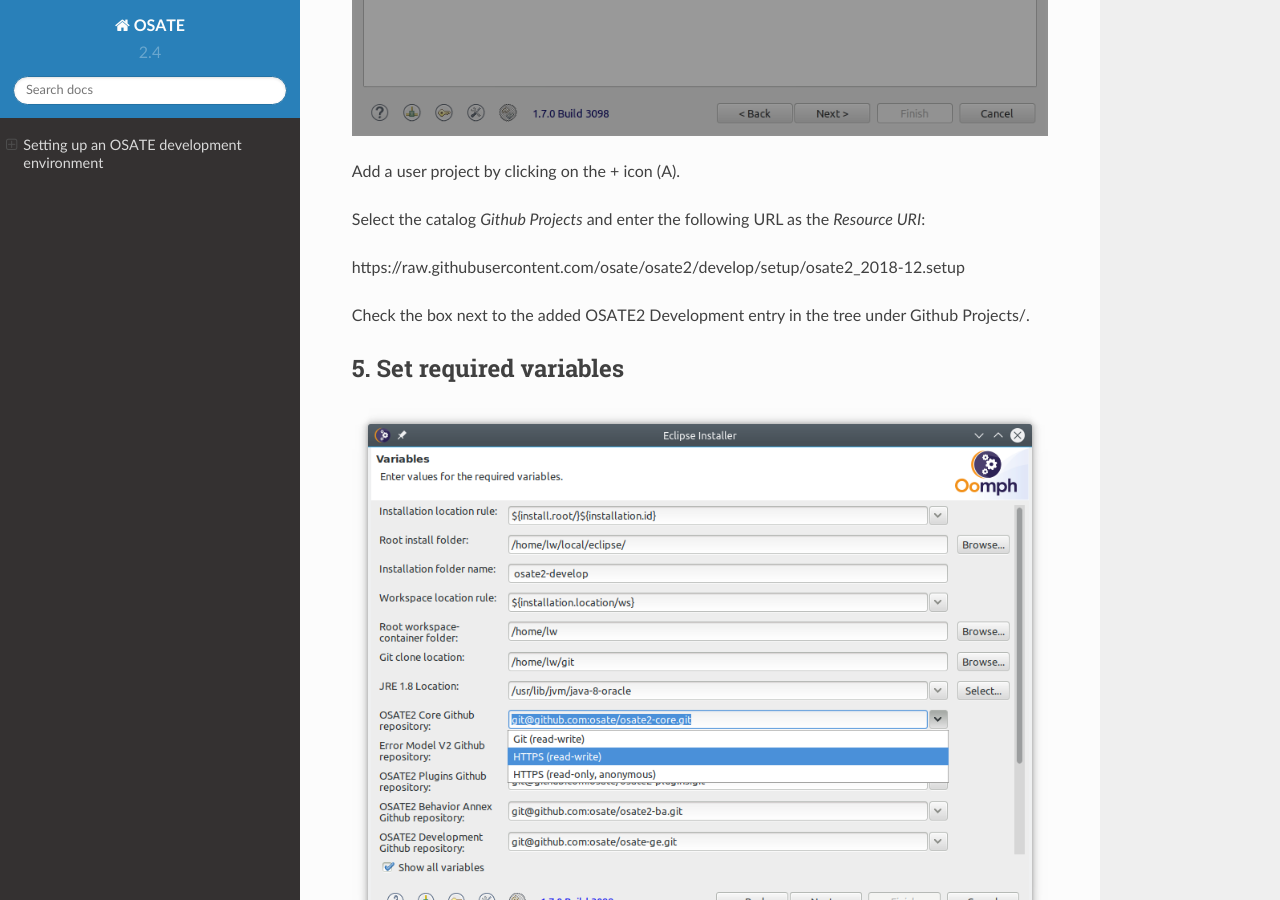
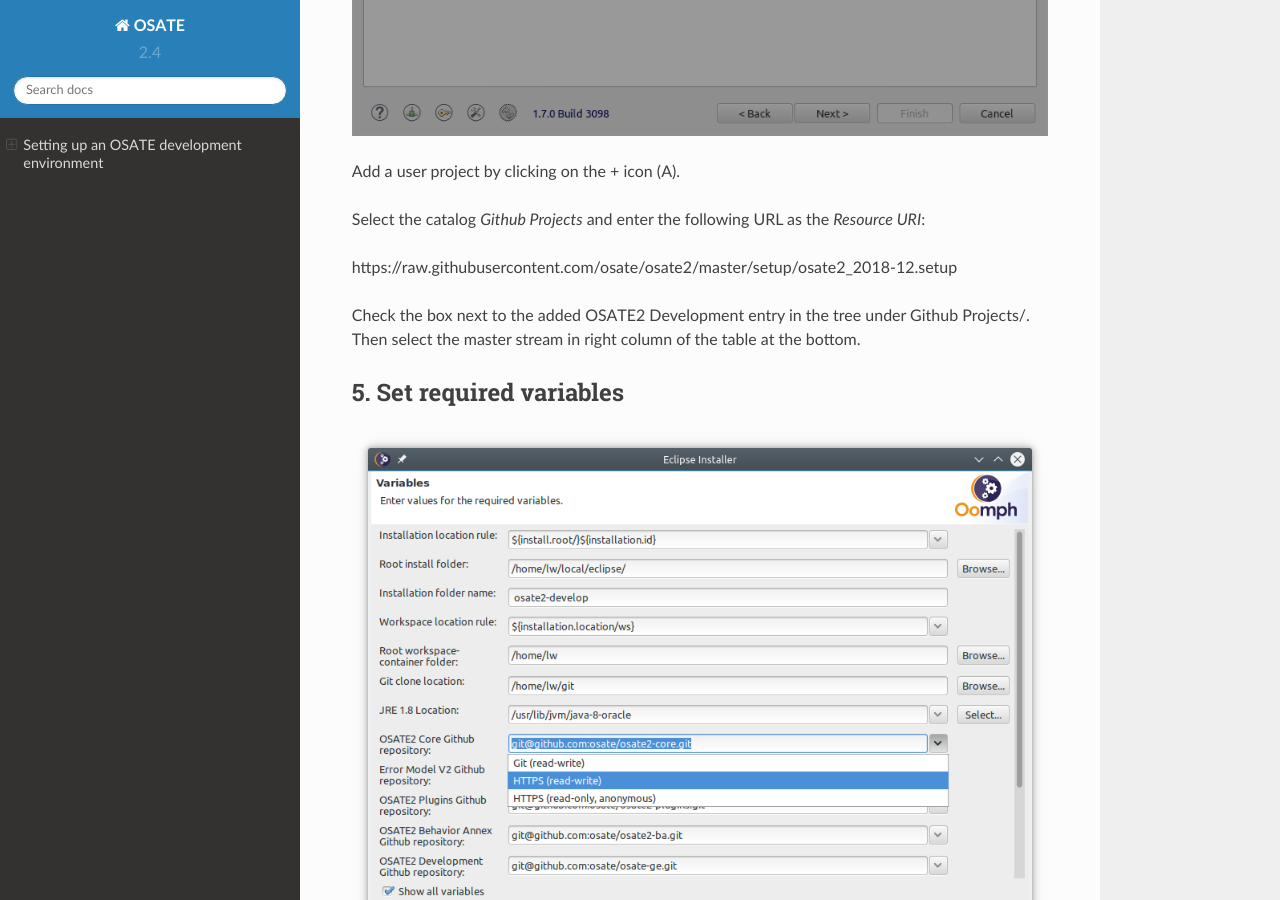
Before and after one commit to osate/website, a Sphinx documentation site: the page built from source/setup-development.md, in a window 1280 px wide and 900 px high, scrolled down 2644 px. Built offline with Sphinx 7.4.7 and the Read the Docs theme 2.0.0, drawn with Linux system fonts in a browser that asks for light colours.

Commit message:
develop -> master branch in developer setup instructions

```diff
--- a/source/setup-development.md
+++ b/source/setup-development.md
@@ -36,9 +36,9 @@
 
 Select the catalog *Github Projects* and enter the following URL as the *Resource URI*:
 
-https://raw.githubusercontent.com/osate/osate2/develop/setup/osate2_2018-12.setup
+https://raw.githubusercontent.com/osate/osate2/master/setup/osate2_2018-12.setup
 
-Check the box next to the added OSATE2 Development entry in the tree under Github Projects/<User>.
+Check the box next to the added OSATE2 Development entry in the tree under Github Projects/<User>. Then select the master stream in right column of the table at the bottom.
 
 ## 5. Set required variables
 
```
